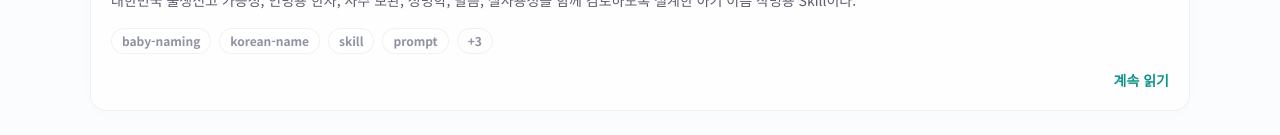
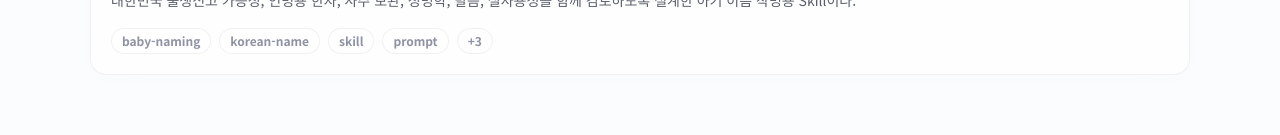
Before and after one commit to dd3ok/dd3ok.github.io, a Next.js app: page /notes in a window 1280 px wide. Shown: the part 567-702 px from the top of the page. Built offline with nearby package versions, Linux system fonts and the light colour scheme.

Commit message:
Remove notes read action
Remove the secondary keep-reading link from notes cards.

Verification:
- npm run build
- localhost /notes/ contains no `계속 읽기` text

```diff
--- a/scripts/smoke-check.mjs
+++ b/scripts/smoke-check.mjs
@@ -39,7 +39,6 @@ const contentChecks = {
     'baby-naming',
     'korean-name',
     '+<!-- -->3',
-    '계속 읽기',
   ],
   'out/notes/ai-tools/index.html': [
     '전체',
@@ -87,6 +86,7 @@ const absentContentChecks = {
     '>Decision</h2>',
     'href="/notes/all/"',
     'LLM, agents, AI workflows, prompts, productivity tools, product comparisons',
+    '계속 읽기',
   ],
   'out/notes/ai-tools/index.html': [
     'href="/notes/health/"',
--- a/src/app/notes/NotesDirectoryView.tsx
+++ b/src/app/notes/NotesDirectoryView.tsx
@@ -164,15 +164,6 @@ export default function NotesDirectoryView({ activeCategory, notes }: NotesDirec
                                                 </li>
                                             )}
                                         </ul>
-                                        <div className="mt-4 flex justify-end">
-                                            <Link
-                                                href={`/notes/post/${note.slug}/`}
-                                                aria-label={`${note.title} 계속 읽기`}
-                                                className="text-sm font-bold text-[var(--accent-color)] transition-colors hover:text-[var(--accent-secondary)]"
-                                            >
-                                                계속 읽기
-                                            </Link>
-                                        </div>
                                     </article>
                                 )
                             })}
```
